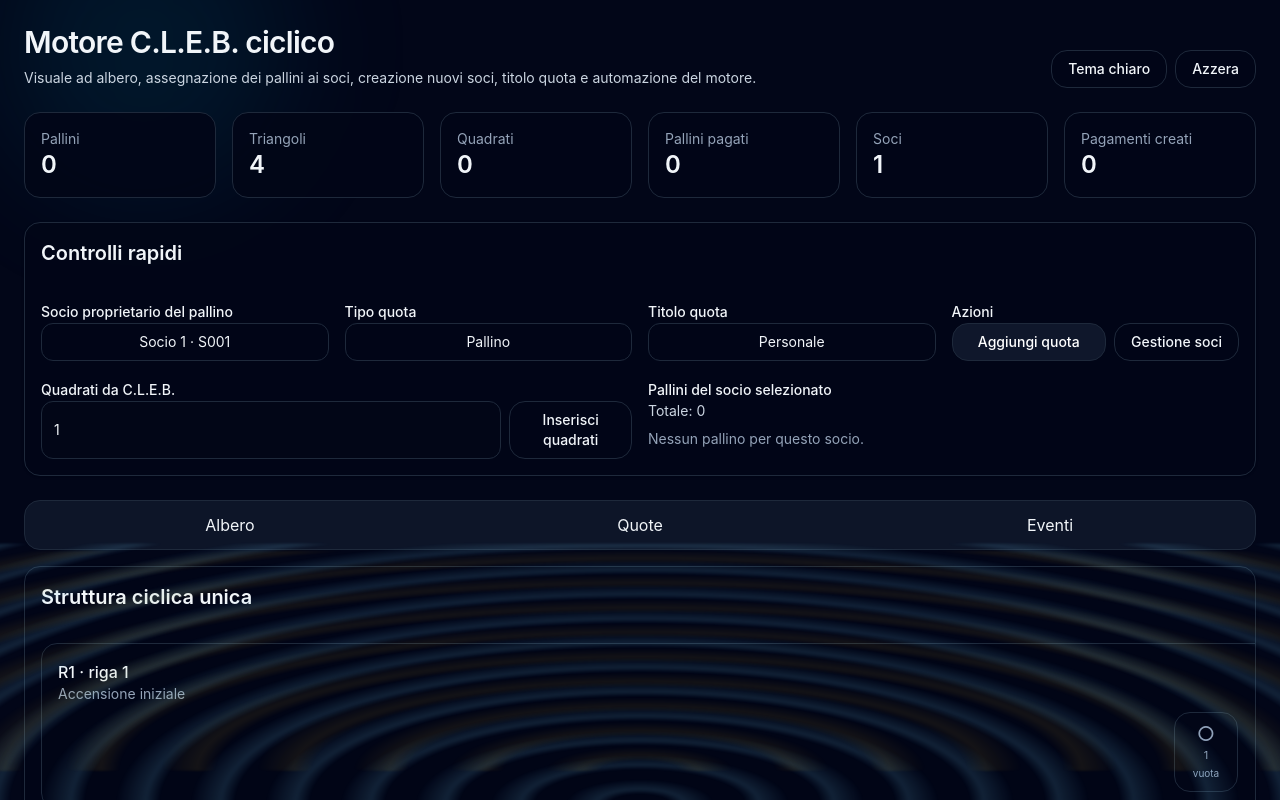
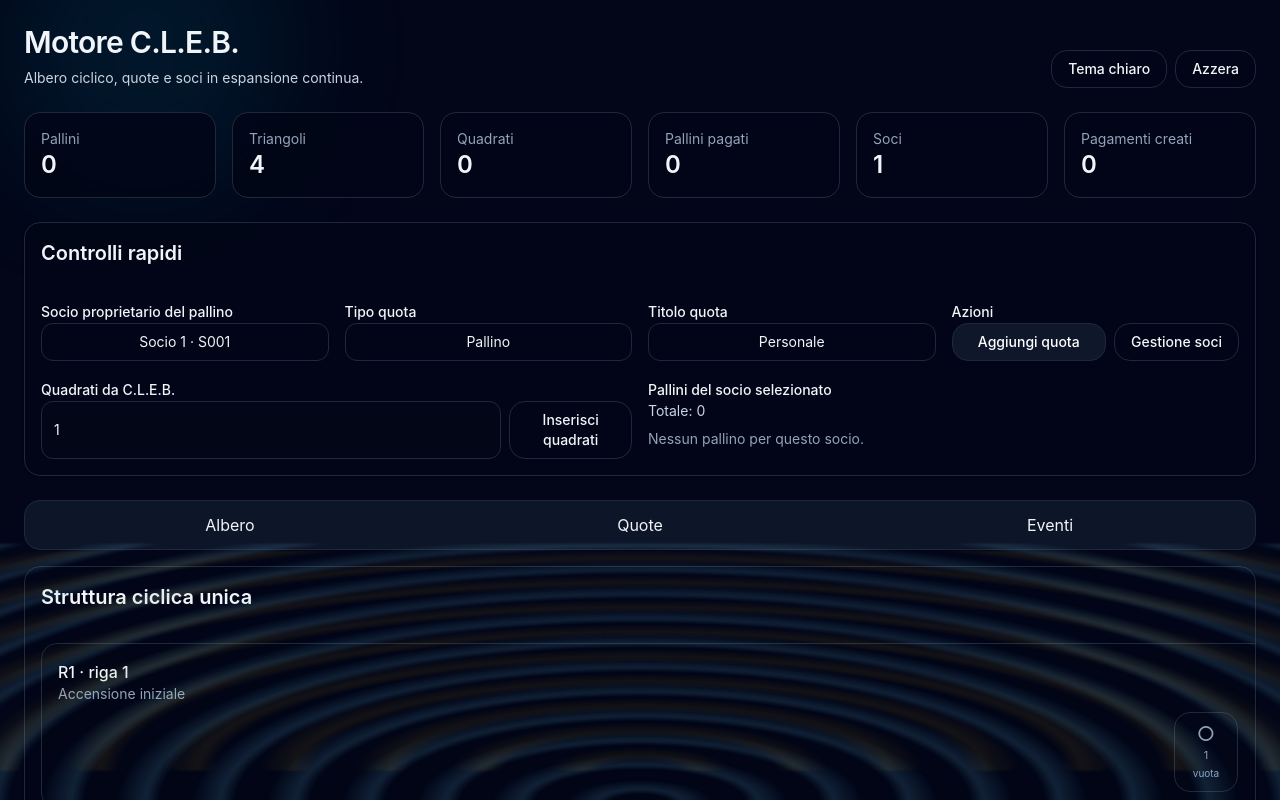
Before and after one commit to Topastro41inf/motore-cleb, a React (Vite) app: page / in a window 1280 px wide. Shown: the top 800 px of the page. Built offline with nearby package versions, Linux system fonts and the light colour scheme.

Commit message:
Revise heading and description in MotoreCleb component
Updated the heading and description text for clarity.

```diff
--- a/src/MotoreCleb.jsx
+++ b/src/MotoreCleb.jsx
@@ -473,9 +473,9 @@ export default function MotoreCleb() {
       <div className="mx-auto max-w-7xl space-y-6 relative z-10">
         <div className="flex flex-col gap-3 md:flex-row md:items-end md:justify-between">
           <div>
-            <h1 className="text-3xl font-semibold tracking-tight">Motore C.L.E.B. ciclico</h1>
+            <h1 className="text-3xl font-semibold tracking-tight">Motore C.L.E.B. </h1>
             <p className="mt-2 text-sm text-slate-600">
-              Visuale ad albero, assegnazione dei pallini ai soci, creazione nuovi soci, titolo quota e automazione del motore.
+              Albero ciclico, quote e soci in espansione continua.
             </p>
           </div>
 
```
